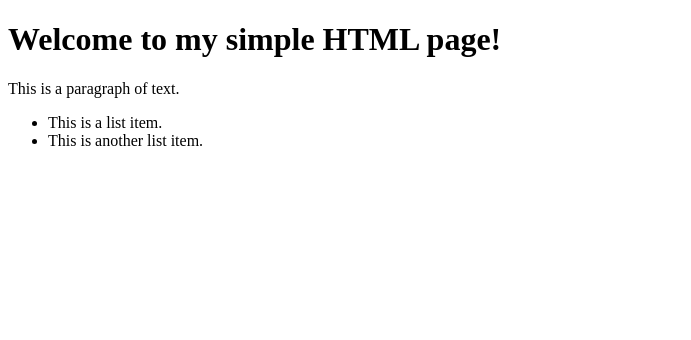
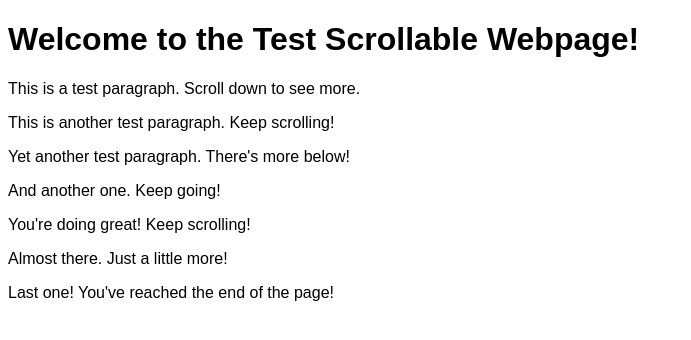
Before and after one commit to 72345623754726/72345623754726.github.io, a plain HTML site: page index.html in a window 1280 px wide. Shown: the whole page, without its empty margins (0-691 px from the left). Drawn offline with Linux system fonts and the light colour scheme.

Commit message:
Update index.html

```diff
--- a/index.html
+++ b/index.html
@@ -1,15 +1,22 @@
 <!DOCTYPE html>
-<html lang="en">
+<html>
 <head>
-    <meta charset="UTF-8">
-    <title>My Simple HTML Page</title>
+    <title>Test Scrollable Webpage</title>
+    <style>
+        body {
+            font-family: Arial, sans-serif;
+        }
+    </style>
 </head>
 <body>
-    <h1>Welcome to my simple HTML page!</h1>
-    <p>This is a paragraph of text.</p>
-    <ul>
-        <li>This is a list item.</li>
-        <li>This is another list item.</li>
-    </ul>
+    <h1>Welcome to the Test Scrollable Webpage!</h1>
+    <p>This is a test paragraph. Scroll down to see more.</p>
+    <p>This is another test paragraph. Keep scrolling!</p>
+    <!-- Add as many paragraphs as you like to make the page longer -->
+    <p>Yet another test paragraph. There's more below!</p>
+    <p>And another one. Keep going!</p>
+    <p>You're doing great! Keep scrolling!</p>
+    <p>Almost there. Just a little more!</p>
+    <p>Last one! You've reached the end of the page!</p>
 </body>
 </html>
```
